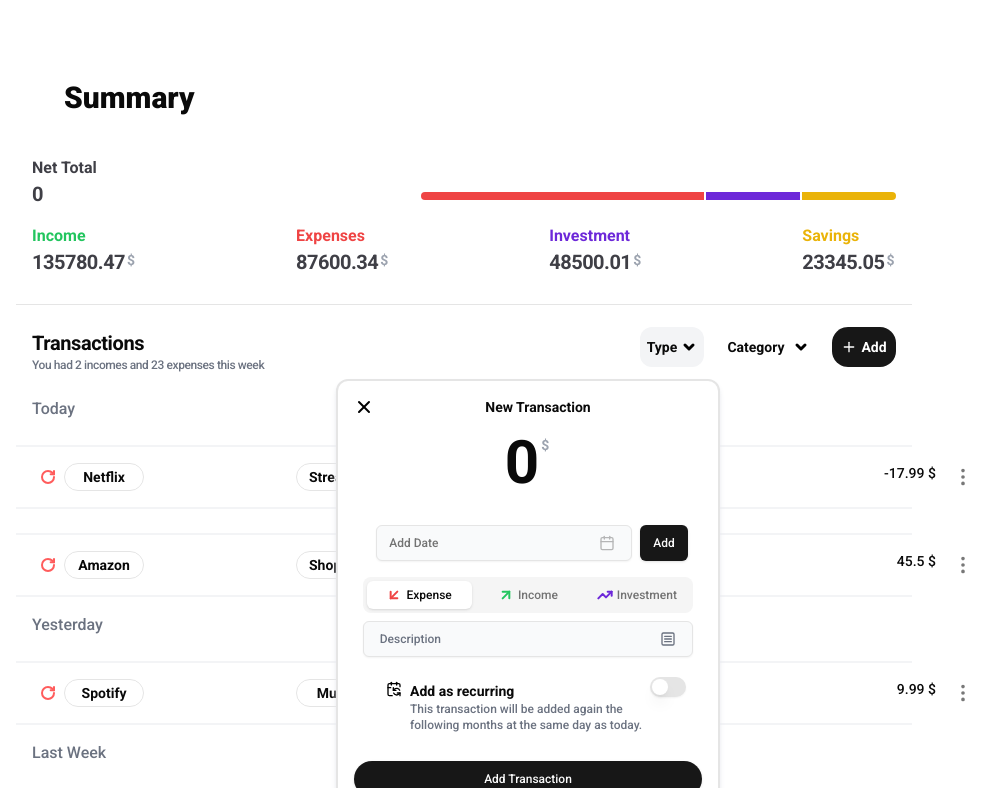
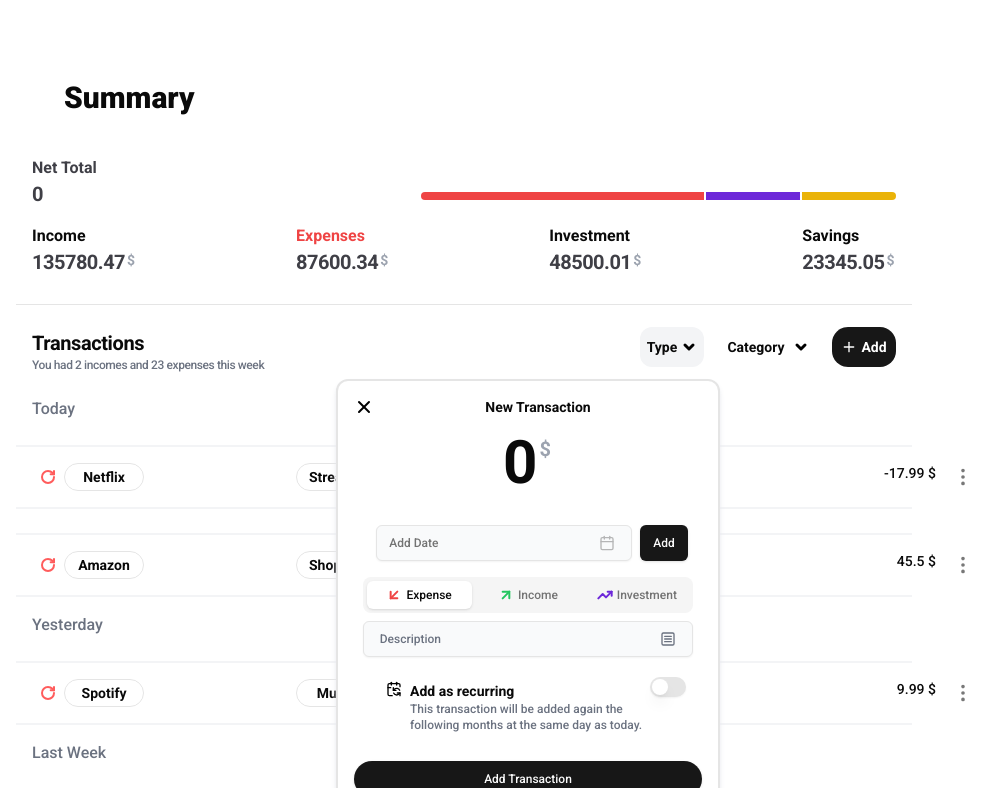
Before and after one commit to ishan-malla/Budget-tracker, a React (Vite) app: page / in a window 1280 px wide. Both pictures are taken after a click on the button "Type". Shown: the whole page, without its empty margins (176-1172 px from the left). Built offline with nearby package versions, Linux system fonts and the light colour scheme; a web font is replaced by a local one.

Commit message:
Transactions are being added to the

```diff
--- a/package.json
+++ b/package.json
@@ -30,6 +30,8 @@
     "react-router": "^7.0.2",
     "tailwind-merge": "^2.5.5",
     "tailwindcss-animate": "^1.0.7",
+    "uuid": "^11.0.3",
+    "uuidv4": "^6.2.13",
     "zod": "^3.24.1",
     "zustand": "^5.0.2"
   },
--- a/src/components/Category.tsx
+++ b/src/components/Category.tsx
@@ -1,56 +1,48 @@
 import { Checkbox } from "@/components/ui/checkbox";
 import { useTransactionStore } from "@/store/store";
-import { useState } from "react";
+import { useEffect, useState } from "react";
+import { v4 as uuid } from "uuid";
 type CategoryObject = {
-  category: string;
-  items: Item[];
-};
-
-type Item = {
-  emoji: string;
-  title: string;
-  checked: boolean;
+  name: string;
+  isChecked: boolean;
 };
 
 type CategoryProps = {
-  categoryObjectArray: CategoryObject[];
-  getCategory: () => Item[];
+  filteredItems: CategoryObject[];
 };
 
-const Category = ({ categoryObjectArray, getCategory }: CategoryProps) => {
-  const [checkbox, setCheckbox] = useState(false);
-  // const { useCheckBoxVisiblity } = useTransactionStore();
-  // useCheckBoxVisiblity(checkbox);
-  // console.log(getCategory);
+const Category = ({ filteredItems }: CategoryProps) => {
+  const { setCategory } = useTransactionStore();
+  const [checkboxStates, setCheckboxStates] = useState(
+    filteredItems.map((category) => category.isChecked)
+  );
+
+  const handleCheckboxToggle = (index: number) => {
+    setCheckboxStates((prevStates) => prevStates.map((_, i) => i === index));
+  };
+
+  useEffect(() => {
+    const selectedCategory = filteredItems[checkboxStates.indexOf(true)]?.name;
+
+    setCategory({ id: uuid(), name: selectedCategory, isChecked: true });
+    console.log(selectedCategory);
+  }, [checkboxStates, filteredItems, setCategory]);
+
   return (
     <>
-      {categoryObjectArray.map((categoryObject: CategoryObject) => (
-        <div key={categoryObject.category} className="mb-2">
-          <h1 className="font-semibold text-xs text-gray-400">
-            {categoryObject.category}
-          </h1>
-          {categoryObject.items.map((item, index) => (
-            <div
-              key={index}
-              className="w-full font-semibold flex h-7 text-sm items-center hover:bg-gray-100   justify-between  mt-[2%] p-2"
-            >
-              <div>
-                <span className="text-base "> {item.emoji}</span>
-                <span className="text-sm  font-medium px-1 ">{item.title}</span>
-              </div>
-              <Checkbox
-                onClick={() => {
-                  setCheckbox((prevState) => !prevState);
-                }}
-                checked={checkbox}
-              ></Checkbox>
-            </div>
-          ))}
+      {filteredItems.map((categoryObject, index) => (
+        <div key={categoryObject.name} className="mb-2">
+          <div className="w-full font-semibold flex h-7 text-sm items-center hover:bg-gray-100 justify-between mt-[2%] p-2">
+            <h1>{categoryObject.name}</h1>
+            <Checkbox
+              checked={checkboxStates[index]}
+              onClick={() => handleCheckboxToggle(index)}
+            />
+          </div>
         </div>
       ))}
     </>
   );
 };
+
 export default Category;
-
-// remove category group and make is a single array of objects
--- a/src/components/Currency.tsx
+++ b/src/components/Currency.tsx
@@ -1,6 +1,13 @@
-const Currency = () => {
+type CurrencyProps = {
+  size: string;
+};
+
+const Currency = ({ size }: CurrencyProps) => {
+  // const currncyComponent = () => {};
   return (
-    <span className="text-sm self-start p-0.5 font-bold text-gray-400">$</span>
+    <span className={`text-${size} self-start p-0.5 font-bold text-gray-400`}>
+      $
+    </span>
   );
 };
 export default Currency;
--- /dev/null
+++ b/src/features/AmountViewer/Amount.tsx
@@ -0,0 +1,21 @@
+import Currency from "@/components/Currency";
+
+type AmountProps = {
+  textColour: string;
+  amountType: "Income" | "Expenses" | "Savings" | "Investment";
+  amount: number;
+};
+const Amount = ({ textColour, amountType, amount }: AmountProps) => {
+  return (
+    <div className="total-amount-div">
+      <h2 className={`text-${textColour} text-md font-semibold`}>
+        {amountType}
+      </h2>
+      <span className="number-text flex">
+        {amount}
+        <Currency size="sm"></Currency>
+      </span>
+    </div>
+  );
+};
+export default Amount;
--- a/src/features/AmountViewer/TotalAmount.tsx
+++ b/src/features/AmountViewer/TotalAmount.tsx
@@ -1,37 +1,18 @@
-import Currency from "../../components/Currency";
+import Amount from "./Amount";
 
 const TotalAmount = () => {
   return (
     <>
-      <div className="total-amount-div">
-        <h2 className="text-green-500 text-md font-semibold">Income</h2>
-        <span className="number-text flex">
-          135780.47
-          <Currency></Currency>
-        </span>
-      </div>
-      <div className="total-amount-div">
-        <h2 className="text-red-500 text-md font-semibold">Expenses</h2>
-        <span className="number-text flex">
-          87600.34
-          <Currency></Currency>
-        </span>
-      </div>
-      <div className="total-amount-div">
-        <h2 className="text-violet-700 text-md font-semibold">Investment</h2>
-        <span className="number-text flex ">
-          48500.01
-          <Currency></Currency>
-        </span>
-      </div>
-      <div className="total-amount-div">
-        <h2 className="text-yellow-500 text-md font-semibold">Savings</h2>
-        <span className="number-text flex">
-          23345.05
-          <Currency></Currency>
-        </span>
-      </div>
+      <Amount textColour="green-500" amountType="Income" amount={135780.47} />
+      <Amount textColour="red-500" amountType="Expenses" amount={87600.34} />
+      <Amount
+        textColour="violet-700"
+        amountType="Investment"
+        amount={48500.01}
+      />
+      <Amount textColour="yellow-500" amountType="Savings" amount={23345.05} />
     </>
   );
 };
+
 export default TotalAmount;
--- a/src/features/Transaction/Transactions.tsx
+++ b/src/features/Transaction/Transactions.tsx
@@ -1,16 +1,14 @@
 import { Plus, ChevronDown } from "lucide-react";
 import AddCategory from "./category/AddCategory";
-import { useState } from "react";
+import { useEffect, useState } from "react";
 import Type from "./Type";
 import Transaction from "./Transaction";
 import { useTransactionStore } from "@/store/store";
-
 
 type type = "TYPE";
 type catgory = "CATEGORY";
 
 type dropDown = type | catgory | null;
-
 
 const Transactions = () => {
   const [dropDown, setDropDown] = useState<dropDown>(null);
@@ -31,9 +29,14 @@ const Transactions = () => {
   };
   const categoryVisibility = dropDown == "CATEGORY" ? "" : "hidden";
   const typeVisibility = dropDown == "TYPE" ? "fade-in" : "fade-out hidden ";
-  const{addTransaction,transactionData}=useTransactionStore();
-  console.log(transactionData)
-console.log()
+  const { addTransaction, transactionData, transactions } =
+    useTransactionStore();
+  console.log(transactionData);
+  console.log(transactions);
+
+  useEffect(() => {
+    console.log("Transactions state in component:", transactions);
+  }, [transactions]);
 
   return (
     <div className="h-auto min-h-[50vh] relative ">
@@ -73,7 +76,10 @@ console.log()
               absoluteStrokeWidth
             />
           </button>
-          <button className="w-16 text-white bg-neutral-900 rounded-2xl flex-center gap-1 hover:bg-zinc-700 hover:text-gray-100" onClick={()=>addTransaction}>
+          <button
+            className="w-16 text-white bg-neutral-900 rounded-2xl flex-center gap-1 hover:bg-zinc-700 hover:text-gray-100"
+            onClick={() => addTransaction()}
+          >
             <Plus size={16} color="#ffffff" /> Add
           </button>
         </div>
--- a/src/features/Transaction/Type.tsx
+++ b/src/features/Transaction/Type.tsx
@@ -1,112 +1,3 @@
-// import { TrendingUp, X } from "lucide-react";
-// import Currency from "@/components/Currency";
-// import { CalendarForm } from "@/components/SelectDate";
-// import { CalendarSync } from "lucide-react";
-// import { Switch } from "@/components/ui/switch";
-// import { Button } from "@/components/ui/button";
-// import { Tabs, TabsList, TabsTrigger } from "@/components/ui/tabs";
-// import { ArrowUpRight, ArrowDownLeft } from "lucide-react";
-// import { SquareMenu } from "lucide-react";
-// import { useTransactionStore } from "@/store/store";
-
-// import Description from "./Description";
-// import { useState } from "react";
-// type TypeProps = {
-//   visibility: string;
-//   toggleType: () => void;
-// };
-
-// const Type = ({ visibility, toggleType }: TypeProps) => {
-//   const { transactionData } = useTransactionStore();
-//   const { description } = transactionData;
-
-//   const [descriptionVis, setDescpriptionVis] = useState(false);
-
-//   const descpVisbilility = descriptionVis ? "" : "hidden";
-
-//   const toggleDesp = () => setDescpriptionVis((prevState) => !prevState);
-
-//   return (
-//     <div
-//       className={`min-h-[49 vh] overflow-x-auto h-auto border-2 min-w-[27vw] md:w-[30vw] flex flex-col  p-4 rounded-sm   ${visibility} absolute shadow-md shadow-gray-200  z-5 right-48  bg-white items-center rounded-xl border top-[4.6rem]  `}
-//     >
-//       {/* <Form {...form}>
-//         <form
-//           onSubmit={form.handleSubmit(onSubmit)}
-//           className="w-full h-full flex flex-col items-center"
-//         > */}
-//       <Description
-//         visibility={descpVisbilility}
-//         toggle={toggleDesp}
-//       ></Description>
-//       <div className="w-full flex">
-//         <X
-//           size={20}
-//           color="#000000"
-//           strokeWidth={2}
-//           className="hover:cursor-pointer hover:bg-gray-50"
-//           absoluteStrokeWidth
-//           onClick={toggleType}
-//         />
-//         <h1 className="font-semibold text-sm mx-auto">New Transaction</h1>
-//       </div>
-//       <h1 className="font-bold text-6xl flex  mt-4 ">
-//         {description.amount} <Currency></Currency>
-//       </h1>
-//       <CalendarForm></CalendarForm>
-//       <Tabs defaultValue="Expense" className="flex  w-[95%] mt-1">
-//         <TabsList className=" w-full  flex justify-between gap-1 ">
-//           <TabsTrigger
-//             value="Expense"
-//             className="text-xs h-full w-[40%] flex gap-1 "
-//           >
-//             <ArrowDownLeft size={16} color="#ef4444" strokeWidth={3} />
-//             Expense
-//           </TabsTrigger>
-//           <TabsTrigger
-//             value="Income "
-//             className="text-xs  -full w-[40%] flex gap-1 "
-//           >
-//             <ArrowUpRight size={16} color="#22c55e" strokeWidth={3} />
-//             Income
-//           </TabsTrigger>
-//           <TabsTrigger
-//             value="Investment"
-//             className="text-xs  h-full w-[40%] flex gap-1  "
-//           >
-//             <TrendingUp size={16} color="#6d28d9 " strokeWidth={3} />
-//             Investment
-//           </TabsTrigger>
-//         </TabsList>
-//       </Tabs>
-
-//       <Button
-//         className="text-xs bg-gray-50  text-gray-500 w-[95%] mt-2 justify-between px-4 hover:bg-[#f5f5f5] hover:text-gray-800"
-//         variant={"outline"}
-//         onClick={toggleDesp}
-//       >
-//         Description <SquareMenu size={18} strokeWidth={2} />
-//       </Button>
-//       <div className="flex p-4 mt-1">
-//         <div className=" pl-4  text-sm font-semibold p-1 flex-grow">
-//           <p className="flex gap-2">
-//             <CalendarSync size={16} color="#000000" />
-//             Add as recuring
-//           </p>
-//           <p className="text-xs text-gray-500 font-medium pl-6">
-//             This transaction will be added again the following months at the
-//             same day as today
-//           </p>
-//         </div>
-//         <Switch className=" data-[state=checked]:bg-green-600 w-9 "></Switch>
-//       </div>
-//       <Button type="submit" className="w-full text-xs rounded-full mt-2 ">
-//         Add Transaction
-//       </Button>
-//     </div>
-//   );
-// };
-// export default Type;
 import { TrendingUp, X } from "lucide-react";
 import Currency from "@/components/Currency";
 import { CalendarForm } from "@/components/SelectDate";
@@ -137,17 +28,20 @@ const formSchema = z.object({
 
 const Type = ({ visibility, toggleType }: TypeProps) => {
   const { transactionData } = useTransactionStore();
-  const { description } = transactionData;
+  const { description, date } = transactionData;
 
   const [descriptionVis, setDescpriptionVis] = useState(false);
   const descpVisibility = descriptionVis ? "" : "hidden";
 
   const toggleDesc = () => setDescpriptionVis((prev) => !prev);
-
+  const [errorVisibility, setErrorVisbility] = useState<"hidden" | "">(
+    "hidden"
+  );
   const {
     control,
     handleSubmit,
     formState: { errors },
+    reset,
   } = useForm<z.infer<typeof formSchema>>({
     resolver: zodResolver(formSchema),
     defaultValues: {
@@ -157,6 +51,14 @@ const Type = ({ visibility, toggleType }: TypeProps) => {
   });
 
   const onSubmit = (data: z.infer<typeof formSchema>) => {
+    if (!date || description.title === "") {
+      setErrorVisbility("");
+      console.error("Please fill all required fields before submitting.");
+      return;
+    }
+    reset();
+    toggleType();
+    setErrorVisbility("hidden");
     console.log("Form submitted:", data);
   };
 
@@ -176,8 +78,8 @@ const Type = ({ visibility, toggleType }: TypeProps) => {
         />
         <h1 className="font-semibold text-sm mx-auto">New Transaction</h1>
       </div>
-      <h1 className="font-bold text-6xl flex mt-4">
-        {description.amount} <Currency />
+      <h1 className="font-bold text-6xl flex mt-4 ">
+        {description.amount} <Currency size="xl" />
       </h1>
       <CalendarForm />
       <form
@@ -226,6 +128,7 @@ const Type = ({ visibility, toggleType }: TypeProps) => {
           className="text-xs bg-gray-50 text-gray-500 w-[95%] mt-2 justify-between px-4 hover:bg-[#f5f5f5] hover:text-gray-800"
           variant={"outline"}
           onClick={toggleDesc}
+          type="button"
         >
           Description <SquareMenu size={18} strokeWidth={2} />
         </Button>
@@ -257,7 +160,12 @@ const Type = ({ visibility, toggleType }: TypeProps) => {
             {errors.recurring.message}
           </p>
         )}
-        <Button type="submit" className="w-full text-xs rounded-full mt-2" >
+        <div
+          className={`text-red-500 font-semibold text-sm ${errorVisibility}`}
+        >
+          Please fill description and date
+        </div>
+        <Button type="submit" className="w-full text-xs rounded-full mt-2">
           Add Transaction
         </Button>
       </form>
--- a/src/features/Transaction/category/AddCategory.tsx
+++ b/src/features/Transaction/category/AddCategory.tsx
@@ -1,47 +1,28 @@
-import { useState } from "react";
+import { useMemo, useState } from "react";
 import { ScrollArea } from "@/components/ui/scroll-area";
 import Category from "@/components/Category";
 import AddNewCategory from "./AddNewCategory";
 import useToggleVisibility from "@/hooks/useToggleVisibilty";
+import { useTransactionStore } from "@/store/store";
 type AddTransactionProp = {
   visibility: "hidden" | "";
 };
-
-const categoryList = [
-  {
-    category: "HOME",
-    items: [
-      { emoji: "🏠", title: "Rent", checked: true },
-      { emoji: "🛒", title: "Groceries", checked: false },
-    ],
-  },
-  {
-    category: "LESIURE",
-    items: [
-      { emoji: "🍿", title: "streaming", checked: false },
-      { emoji: "🍜", title: "Resturant", checked: false },
-      { emoji: "🍵", title: "Coffee", checked: false },
-      { emoji: "✈️", title: "Travel", checked: false },
-    ],
-  },
-];
 
 const AddCategory = ({ visibility }: AddTransactionProp) => {
   const [category, setCategory] = useState("");
   const { visibility: AddNewCategoryVis, toggleVisibility } =
     useToggleVisibility();
 
-  const getFilteredItems = () => {
-    const allItems = categoryList.flatMap((category) => category.items);
-
+  const { categoryList } = useTransactionStore();
+  const filteredItems = useMemo(() => {
     if (!category) {
-      return allItems;
+      return categoryList;
     }
 
-    return allItems.filter((item) =>
-      item.title.toLowerCase().includes(category.toLowerCase())
+    return categoryList.filter((item) =>
+      item.name.toLowerCase().includes(category.toLowerCase())
     );
-  };
+  }, [category, categoryList]);
 
   return (
     <div
@@ -59,10 +40,7 @@ const AddCategory = ({ visibility }: AddTransactionProp) => {
         value={category}
       />
       <ScrollArea className="pt-4 h-[30vh] text-xs p-1 w-full mt-3">
-        <Category
-          categoryObjectArray={categoryList}
-          getCategory={getFilteredItems}
-        />
+        <Category filteredItems={filteredItems} />
       </ScrollArea>
       <div className="mt-auto font-semibold  grid items-center  border-t-2 text-sm p-1 gap-3 text-gray-600 w-full  h-10">
         <button
--- a/src/features/Transaction/category/AddNewCategory.tsx
+++ b/src/features/Transaction/category/AddNewCategory.tsx
@@ -1,3 +1,5 @@
+"use client";
+
 import { Input } from "@/components/ui/input";
 import { Button } from "@/components/ui/button";
 import {
@@ -19,36 +21,38 @@ type AddNewCategoryProps = {
   toggleVisibility: () => void;
 };
 
+const formSchema = z.object({
+  category: z
+    .string()
+    .min(1, "Category name cannot be empty")
+    .max(50, "Category name must be less than 50 characters"),
+});
+
+type FormValues = z.infer<typeof formSchema>;
+
 const AddNewCategory = ({
   visibility,
   toggleVisibility,
 }: AddNewCategoryProps) => {
-  const formSchema = z.object({
-    categoryGroup: z
-      .string()
-      .min(2, "Group name must be at least 2 characters long")
-      .max(20, "Group name must be less than 20 characters"),
-    categoryName: z
-      .string()
-      .min(1, "Category name cannot be empty")
-      .max(50, "Category name must be less than 50 characters"),
-  });
-
-  const form = useForm({
+  const form = useForm<FormValues>({
     resolver: zodResolver(formSchema),
     defaultValues: {
-      categoryGroup: "",
-      categoryName: "",
+      category: "",
     },
   });
 
-  const onSubmit = (data: { categoryGroup: string; categoryName: string }) => {
-    setCategory(data);
+  const { setCategory } = useTransactionStore();
+
+  const onSubmit = (data: FormValues) => {
+    setCategory({
+      categoryName: data.category,
+      categoryGroup: "",
+      checked: false,
+    });
     form.reset();
     toggleVisibility();
   };
 
-  const { setCategory } = useTransactionStore();
   return (
     <div
       className={`w-[25vw] h-full absolute z-20 bg-white ${visibility} p-2 top-0 shadow-md`}
@@ -68,25 +72,7 @@ const AddNewCategory = ({
         <form onSubmit={form.handleSubmit(onSubmit)} className="space-y-5">
           <FormField
             control={form.control}
-            name="categoryGroup"
-            render={({ field }) => (
-              <FormItem>
-                <Label>Group Name</Label>
-                <FormControl>
-                  <Input
-                    placeholder="E.g., Household, Leisure"
-                    {...field}
-                    maxLength={20}
-                  />
-                </FormControl>
-                <FormMessage />
-              </FormItem>
-            )}
-          />
-
-          <FormField
-            control={form.control}
-            name="categoryName"
+            name="category"
             render={({ field }) => (
               <FormItem>
                 <Label>Category Name</Label>
--- a/src/store/store.ts
+++ b/src/store/store.ts
@@ -1,20 +1,24 @@
 import { create } from "zustand";
+import { v4 as uuid } from "uuid";
 
-interface Category {
-  categoryGroup: string;
-  categoryName: string;
-  checked: boolean; // Added checked property to the Category interface
-}
+type DescriptionType = {
+  title: string;
+  amount: number;
+  details: string;
+};
 
-type DescriptionType = { title: string; amount: number; details: string };
+type CategoryType = {
+  id: string;
+  name: string;
+};
 
 type TransactionState = {
-  amount: number;
+  id: string;
   transactionType: "income" | "expense" | "investment";
-  title: string;
-  date: Date;
+  date: Date | "";
   description: DescriptionType;
-  category: Category;
+  category: CategoryType;
+  isRecuring: boolean;
 };
 
 type CreateType = {
@@ -22,114 +26,128 @@ type CreateType = {
   transactions: TransactionState[];
   calculateTotalAmount: () => void;
 
-  transactionData: {
-    title: string;
-    amount: number;
-    date: Date;
-    description: DescriptionType;
-    category: Category;
-  };
+  transactionData: TransactionState;
+  categoryList: CategoryType[];
 
-  transactionType: "income" | "expense" | "investment" | "";
-
-  setTransactionType: (type: "income" | "expense" | "investment" | "") => void;
-  setTitle: (title: string) => void;
+  setTransactionType: (type: "income" | "expense" | "investment") => void;
   setAmount: (amount: number) => void;
   setDate: (date: Date) => void;
   setDescription: (description: DescriptionType) => void;
-  setCategory: (category: Category) => void;
-  setCategoryCheckbox: (categoryName: string, checked: boolean) => void;
+  setCategory: (category: CategoryType) => void;
+  setIsRecuring: (isRecuring: boolean) => void;
   addTransaction: () => void;
 };
 
 export const useTransactionStore = create<CreateType>((set) => ({
   totalAmount: 0,
-  transactionType: "",
-  transactionData: {
-    title: "",
-    amount: 0,
-    date: new Date(),
-    description: { title: "", amount: 0, details: "" },
-    category: { checked: false, categoryGroup: "", categoryName: "" },
-  },
   transactions: [],
 
-  setTransactionType: (type) => set({ transactionType: type }),
-  setTitle: (title) =>
+  transactionData: {
+    id: uuid(),
+    transactionType: "expense",
+    date: "",
+    description: { title: "", amount: 0, details: "" },
+    category: { id: "", name: "" },
+    isRecuring: false,
+  },
+
+  categoryList: [
+    { id: "1", name: "Rent" },
+    { id: "2", name: "Groceries" },
+    { id: "3", name: "Streaming" },
+    { id: "4", name: "Restaurant" },
+    { id: "5", name: "Coffee" },
+    { id: "6", name: "Travel" },
+    { id: "7", name: "Utilities" },
+    { id: "8", name: "Transportation" },
+    { id: "9", name: "Insurance" },
+    { id: "10", name: "Clothing" },
+    { id: "11", name: "Healthcare" },
+    { id: "12", name: "Entertainment" },
+  ],
+
+  setTransactionType: (type) =>
     set((state) => ({
-      transactionData: { ...state.transactionData, title },
+      transactionData: {
+        ...state.transactionData,
+        transactionType: type,
+      },
     })),
+
   setAmount: (amount) =>
     set((state) => ({
-      transactionData: { ...state.transactionData, amount },
+      transactionData: {
+        ...state.transactionData,
+        description: { ...state.transactionData.description, amount },
+      },
     })),
+
   setDate: (date) =>
     set((state) => ({
       transactionData: { ...state.transactionData, date },
     })),
+
   setDescription: (description) =>
     set((state) => ({
       transactionData: { ...state.transactionData, description },
     })),
+
   setCategory: (category) =>
     set((state) => ({
       transactionData: { ...state.transactionData, category },
     })),
 
-  setCategoryCheckbox: (categoryName: string, checked: boolean) =>
-    set((state) => {
-      const updatedCategory = {
-        ...state.transactionData.category,
-        categoryName,
-        checked,
-      };
-      return {
-        transactionData: {
-          ...state.transactionData,
-          category: updatedCategory,
-        },
-      };
-    }),
+  setIsRecuring: (isRecuring) =>
+    set((state) => ({
+      transactionData: { ...state.transactionData, isRecuring },
+    })),
 
   addTransaction: () =>
     set((state) => {
-      const { title, amount, date, description, category } =
-        state.transactionData;
-      const { transactionType } = state;
+      const { transactionData } = state;
+      const { id, transactionType, date, description, category, isRecuring } =
+        transactionData;
 
       if (
-        !title ||
-        !amount ||
+        !id ||
         !date ||
         !description.details ||
         !transactionType ||
-        !category.categoryName
+        !category.name
       ) {
         console.error(
-          "Please fill all the required fields before adding a transaction."
+          "Please fill all required fields before adding a transaction."
         );
         return state;
       }
 
       const newTransaction: TransactionState = {
-        title,
-        amount,
+        id: uuid(),
+        transactionType,
         date,
         description,
         category,
-        transactionType,
+        isRecuring,
       };
 
       return {
         ...state,
         transactions: [...state.transactions, newTransaction],
+        // transactionData: {
+        //   id: uuid(),
+        //   transactionType: "expense",
+        //   date: "",
+        //   description: { title: "", amount: 0, details: "" },
+        //   category: { id: "", name: "" },
+        //   isRecuring: false,
+        // },
       };
     }),
 
   calculateTotalAmount: () =>
     set((state) => ({
       totalAmount: state.transactions.reduce(
-        (sum, transaction) => sum + transaction.amount,
+        (sum, transaction) => sum + transaction.description.amount,
         0
       ),
     })),
```
Also changed, not shown: src/features/Transaction/Description.tsx (+6 -7 lines), 1 other file (tests, documents, lock files or other folders).
